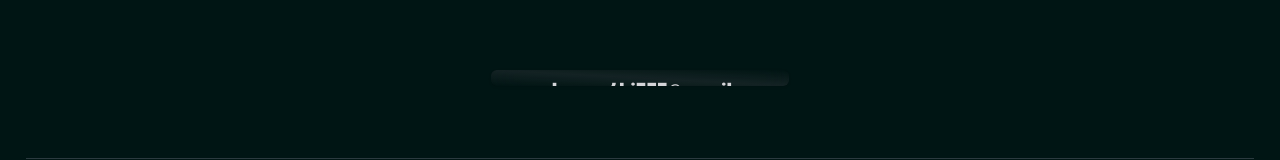
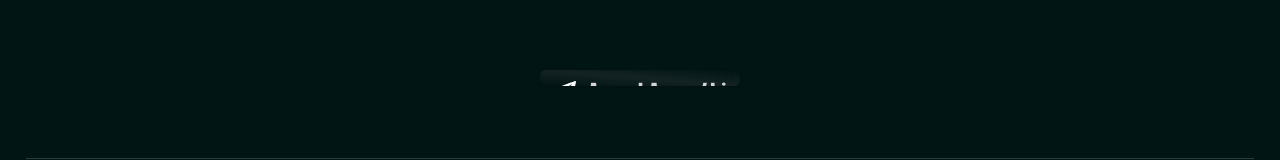
Before and after one commit to Anmol-Awasthi/FourwardAgency, a React (Vite) app: page /contact in a window 1280 px wide. Shown: the part 722-882 px from the top of the page. Built offline with nearby package versions, Linux system fonts and the light colour scheme; a web font is replaced by a local one.

Commit message:
Linked everything

```diff
--- a/src/components/Contact/IndexContact.jsx
+++ b/src/components/Contact/IndexContact.jsx
@@ -1,8 +1,15 @@
 import React from 'react';
+import { useNavigate } from 'react-router-dom';
 import ContactVideo from '../../assets/get-in-touch.mp4';
 import AnimatedText from '../AnimatedText';
 
 function Contact() {
+  const navigate = useNavigate();
+
+  const handleExternalLink = (url) => {
+    window.open(url, "_blank", "noopener,noreferrer");
+  };
+
   return (
     <div className='md:h-screen h-[80vh] w-full flex flex-col justify-center items-center'>
       <div className='relative w-full md:w-[65vw] flex md:flex-row flex-col items-center flex-wrap justify-between'>
@@ -15,10 +22,13 @@
 
         <span className='md:text-[30vh] leading-none md:leading-normal text-[15vh] z-10 text-gray-200 font-bold font-formula'>TOUCH</span>
       </div>
-      <button className="relative rounded-md py-2 px-3 shadow mt-20 backdrop-blur-lg bg-gradient-to-tr from-transparent via-[rgba(121,108,121,0.16)] to-transparent text-zinc-300 font-formula font-bold tracking-widest duration-500 overflow-hidden hover:text-white hover:shadow-zinc-100"
-              onClick={() => navigate('/services')}>
-                <AnimatedText text="anmolawasthi777@gmail.com" customClassesForText="text-2xl" lineColor='none' />
-              </button>
+      <button className="flex gap-3 relative rounded-md py-2 px-3 shadow mt-20 backdrop-blur-lg bg-gradient-to-tr from-transparent via-[rgba(121,108,121,0.16)] to-transparent text-zinc-300 font-formula font-bold tracking-widest duration-500 overflow-hidden hover:text-white hover:shadow-zinc-100"
+              onClick={() => handleExternalLink('https://t.me/phantomanmol')}>
+        <svg width="24px" height="24px" version="1.1" xmlns="http://www.w3.org/2000/svg" xmlnsXlink="http://www.w3.org/1999/xlink" xmlSpace="preserve" style={{ fill: '#ffffff', fillRule: 'evenodd', clipRule: 'evenodd', strokeLinejoin: 'round', strokeMiterlimit: '1.41421' }}>
+          <path id="telegram-1" d="M18.384,22.779c0.322,0.228 0.737,0.285 1.107,0.145c0.37,-0.141 0.642,-0.457 0.724,-0.84c0.869,-4.084 2.977,-14.421 3.768,-18.136c0.06,-0.28 -0.04,-0.571 -0.26,-0.758c-0.22,-0.187 -0.525,-0.241 -0.797,-0.14c-4.193,1.552 -17.106,6.397 -22.384,8.35c-0.335,0.124 -0.553,0.446 -0.542,0.799c0.012,0.354 0.25,0.661 0.593,0.764c2.367,0.708 5.474,1.693 5.474,1.693c0,0 1.452,4.385 2.209,6.615c0.095,0.28 0.314,0.5 0.603,0.576c0.288,0.075 0.596,-0.004 0.811,-0.207c1.216,-1.148 3.096,-2.923 3.096,-2.923c0,0 3.572,2.619 5.598,4.062Zm-11.01,-8.677l1.679,5.538l0.373,-3.507c0,0 6.487,-5.851 10.185,-9.186c0.108,-0.098 0.123,-0.262 0.033,-0.377c-0.089,-0.115 -0.253,-0.142 -0.376,-0.064c-4.286,2.737 -11.894,7.596 -11.894,7.596Z"/>
+        </svg>
+        <AnimatedText text="Anmol Awasthi" customClassesForText="text-2xl" lineColor='none' />
+      </button>
     </div>
   );
 }
--- a/src/components/Home/Testimonials.jsx
+++ b/src/components/Home/Testimonials.jsx
@@ -1,5 +1,6 @@
 import React from "react";
 import AnimatedText from "../AnimatedText";
+import { Link } from "react-router-dom";
 
 function Testimonials() {
   return (
@@ -104,9 +105,9 @@
       </div>
 
       <div className="flex items-center justify-center md:mt-4">
-        <button className="relative rounded-md py-2 px-3 shadow backdrop-blur-lg bg-gradient-to-tr from-transparent via-[rgba(121,108,121,0.16)] to-transparent text-zinc-300 font-bold font-formula tracking-widest duration-500 overflow-hidden hover:text-white hover:shadow-zinc-100">
+        <Link to="/contact" className="relative rounded-md py-2 px-3 shadow backdrop-blur-lg bg-gradient-to-tr from-transparent via-[rgba(121,108,121,0.16)] to-transparent text-zinc-300 font-bold font-formula tracking-widest duration-500 overflow-hidden hover:text-white hover:shadow-zinc-100">
           <AnimatedText text="WORK WITH US" customClassesForText="" />
-        </button>
+        </Link>
       </div>
     </div>
   );
```
Also changed, not shown: src/components/Footer.jsx (+14 -2 lines).
